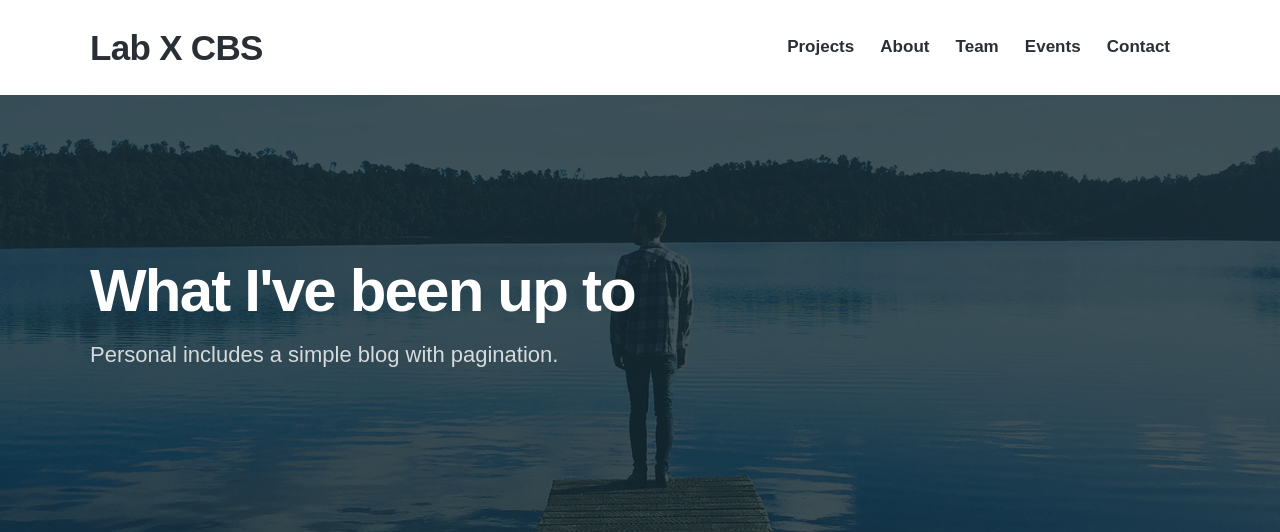
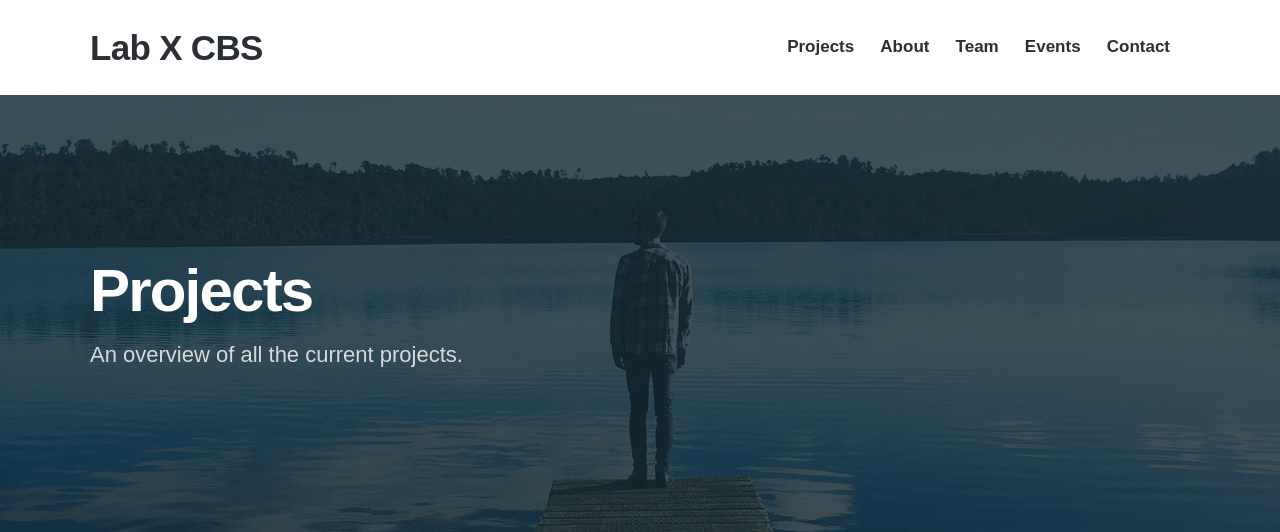
Before and after one commit to CBS-Cybersecurity-Group/CybersecurityWebpage, a Jekyll site: the page built from Personal/blog/index.html, in a window 1280 px wide and 1400 px high. Shown: the top 532 px of the window. Built offline with Jekyll 4.4.1, drawn with Linux system fonts in a browser that asks for light colours; nearby versions of some CDN libraries; some web fonts are replaced; the list of posts is cut into pages by our own code; some of the changed text lies outside the part shown; grey boxes are pictures that could not be loaded.

Commit message:
project updates

```diff
--- a/Personal/blog/index.html
+++ b/Personal/blog/index.html
@@ -7,14 +7,14 @@
 
 <section class="hero hero--single">
 
-	<div class="hero__image" style="background-image: url({{ page.featured_image | relative_url }})">
+	<div class="hero__image" style="background-image: url({{page.featured_image | relative_url }})">
 		<div class="hero__overlay"></div>
 	</div>
 
 	<div class="wrap">
 
-		<h1>What I've been up to</h1>
-		<p>Personal includes a simple blog with pagination.</p>
+		<h1>Projects</h1>
+		<p>An overview of all the current projects.</p>
 
 	</div>
 
@@ -24,29 +24,64 @@
 
 	<div class="wrap">
 
-		{% for post in paginator.posts %}
+
 
 		<article class="post">
 
 			<div class="post__image-wrap">
-				<div class="post__image" style="background-image: url({{ post.featured_image | relative_url }})"></div>
+				<div class="post__image" style="background-image: url(/images/demo/email.jpg)"></div>
 			</div>
 
 			<div class="post__content-wrap">
 				<div class="post__content">
-					<h2 class="post__title"><a href="{{ post.url | relative_url }}">{{ post.title }}</a></h2>
-					<p class="post__subtitle">{{ post.subtitle }}</p>
-					<p class="post__description">{{ post.description }}</p>
+					<h2 class="post__title"><a href="/project/demo-project">Email security Project</a></h2>
+					<p class="post__subtitle">This is a demo</p>
+					<p class="post__description">An analysis of the latest email security threats & actionable insights to improve defenses.</p>
 				</div>
 			</div>
 
 		</article>
 
-		{% endfor %}
+		<article class="post">
+
+			<div class="post__image-wrap">
+				<div class="post__image" style="background-image: url(/images/demo/password.jpg)"></div>
+			</div>
+
+			<div class="post__content-wrap">
+				<div class="post__content">
+					<h2 class="post__title"><a href="/project/password-project">Password security Project</a></h2>
+					<p class="post__subtitle">This is a demo</p>
+					<p class="post__description">A type of cyberattack where hackers attempt to access a file, folder, account, or computer secured with a password.</p>
+				</div>
+			</div>
+
+		</article>
+
+
+		<article class="post">
+
+			<div class="post__image-wrap">
+				<div class="post__image" style="background-image: url(/images/demo/phishing.jpg)"></div>
+			</div>
+
+			<div class="post__content-wrap">
+				<div class="post__content">
+					<h2 class="post__title"><a href="/project/phising-project">Phishing attack Project</a></h2>
+					<p class="post__subtitle">This is a demo</p>
+					<p class="post__description">When attackers attempt to trick users into doing 'the wrong thing', such as clicking a bad link that will download malware, or direct them to a dodgy website</p>
+				</div>
+			</div>
+
+		</article>
+
+
 
 	</div>
 
 </section>
+
+
 
 {% if paginator.total_pages > 1 %}
 
--- a/Personal/index.html
+++ b/Personal/index.html
@@ -56,7 +56,7 @@
 					<p class="post__subtitle">{{ project.subtitle }}</p>
 					<p class="post__description">A type of cyberattack where hackers attempt to access a file, folder, account, or computer secured with a password.</p>
 				</div>
-			</div>
+			</div>s
 
 		</article>
 
```
Also changed, not shown: Personal/_posts/password-post.md (added, +105 -0 lines), Personal/_posts/phising-post.md (added, +105 -0 lines), Personal/_projects/password_project.md (added, +106 -0 lines), Personal/_projects/phising_project.md (added, +106 -0 lines).
